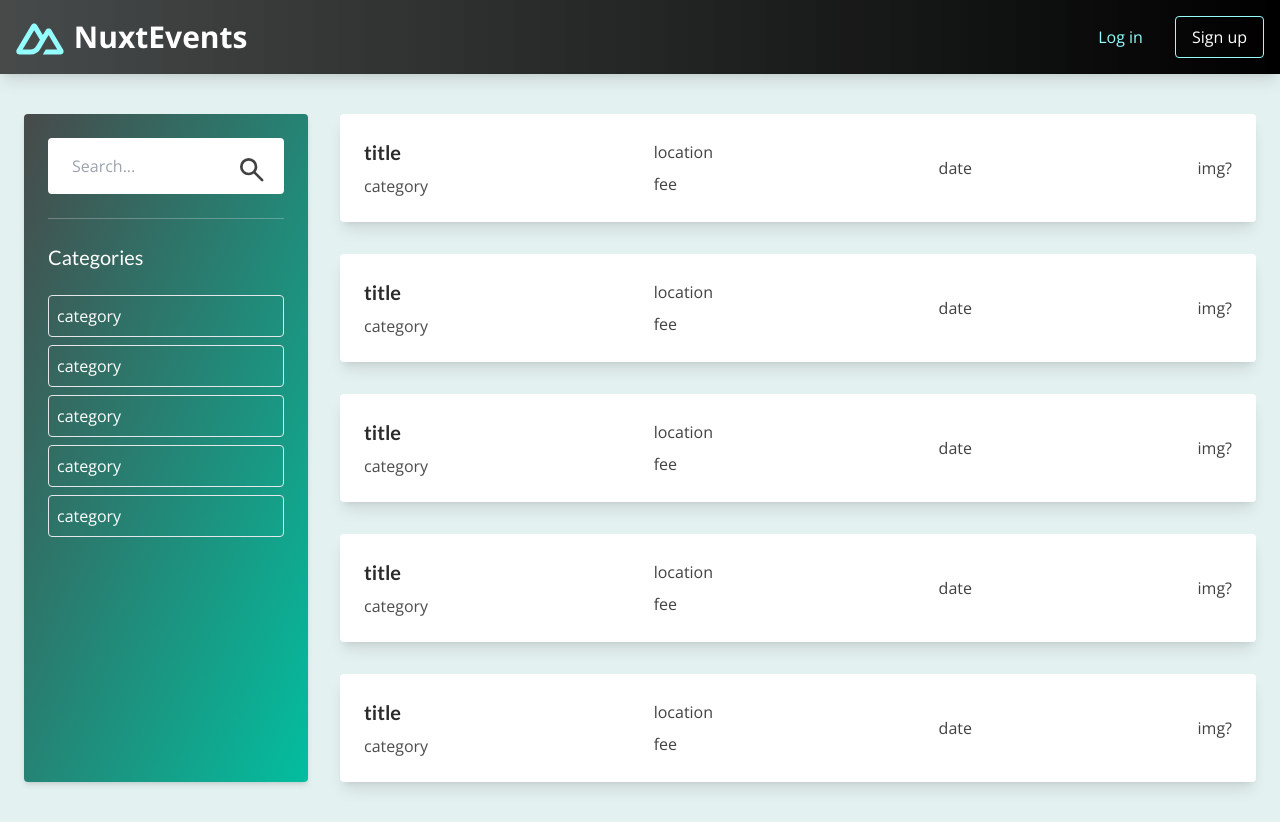
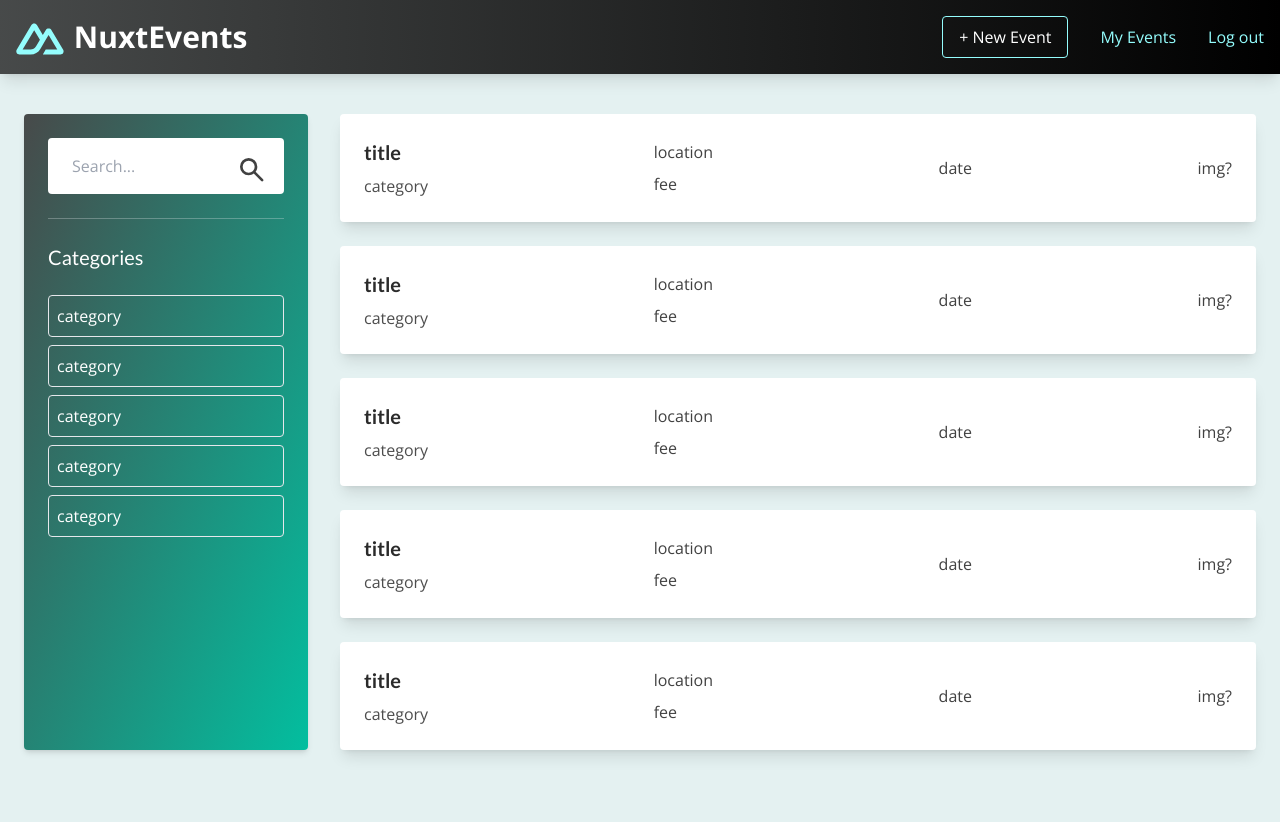
Before and after one commit to DANBOI/my-events-kanban, a Nuxt app in the folder frontend/: page /events in a window 1280 px wide. After the commit the page ends 800 px from the top, so only its background shows below. Built offline with nearby package versions, Linux system fonts and the light colour scheme.

Commit message:
setup pinia for state mangement

```diff
--- a/frontend/app.vue
+++ b/frontend/app.vue
@@ -1,12 +1,15 @@
 <template>
-  <header :class="getHeaderClass()">
+  <header :class="navbarStyle">
     <div class="container mx-auto flex items-center justify-between p-4">
       <NuxtLink to="/" class="text-3xl font-semibold text-white"
         ><nuxt-img src="/logo.svg" alt="logo" class="inline" />
         NuxtEvents</NuxtLink
       >
       <nav class="flex items-center gap-8">
-        <NuxtLink to="/login" class="text-primary transition hover:text-accent"
+        <template v-if="!token">
+          <NuxtLink
+            to="/login"
+            class="text-primary transition hover:text-accent"
             >Log in</NuxtLink
           >
           <NuxtLink
@@ -14,6 +17,22 @@
             class="rounded border border-primary px-4 py-2 text-white transition hover:bg-accent"
             >Sign up</NuxtLink
           >
+        </template>
+        <template v-else>
+          <NuxtLink
+            to="/create"
+            class="rounded border border-primary px-4 py-2 text-white transition hover:bg-accent"
+            >+ New Event</NuxtLink
+          >
+          <NuxtLink
+            to="/my-events"
+            class="text-primary transition hover:text-accent"
+            >My Events</NuxtLink
+          >
+          <button @click="" class="text-primary transition hover:text-rose-500">
+            Log out
+          </button>
+        </template>
       </nav>
     </div>
   </header>
@@ -21,11 +40,14 @@
 </template>
 
 <script setup lang="ts">
+import { useAuthStore } from "@/stores/authStore";
+const authStore = useAuthStore();
+const { token = "abc" } = authStore.authInfo;
+//change header class based on page path
 const route = useRoute();
-// console.log("🚀 ~ file: app.vue:25 ~ route:", route.path);
-//change header class based on page path
-const getHeaderClass = () =>
+const navbarStyle = computed(() =>
   route.path !== "/"
     ? "sticky top-0 shadow-lg bg-gradient-to-r from-secondary/80 to-black"
-    : "fixed w-full";
+    : "fixed w-full"
+);
 </script>
--- a/frontend/components/event/EventList.vue
+++ b/frontend/components/event/EventList.vue
@@ -1,5 +1,5 @@
 <template>
-  <div class="space-y-8">
+  <div class="space-y-6">
     <!-- <EventCard v-for="event in events" :key="event.id" :event="event" /> -->
     <EventCard v-for="i in 5" :key="i" :editable="editable" />
   </div>
--- a/frontend/nuxt.config.ts
+++ b/frontend/nuxt.config.ts
@@ -1,7 +1,10 @@
 // https://nuxt.com/docs/api/configuration/nuxt-config
 export default defineNuxtConfig({
   devtools: { enabled: true },
-  modules: ["nuxt-icon", "@nuxt/image"],
+  modules: ["nuxt-icon", "@nuxt/image", "@pinia/nuxt"],
+  pinia: {
+    autoImports: ["defineStore"],
+  },
   css: ["~/assets/css/main.css"],
   postcss: {
     plugins: {
--- /dev/null
+++ b/frontend/stores/authStore.ts
@@ -0,0 +1,21 @@
+//Compositional way to setup
+export const useAuthStore = defineStore("authStore", () => {
+  //initial state
+  const { email, token } =
+    //access local storage only on client-side rendering
+    process.client && JSON.parse(localStorage.getItem("authInfo") || "{}");
+  const authInfo = ref({ email, token });
+
+  //actions
+  const setAuthInfo = (email: string, token: string) => {
+    authInfo.value = { email, token };
+    localStorage.setItem("authInfo", JSON.stringify(authInfo.value));
+  };
+
+  const clearAuthInfo = () => {
+    authInfo.value = { email: null, token: null };
+    localStorage.removeItem("authInfo");
+  };
+
+  return { authInfo, setAuthInfo, clearAuthInfo };
+});
```
Lines whose indentation alone changed are shown as unchanged.
